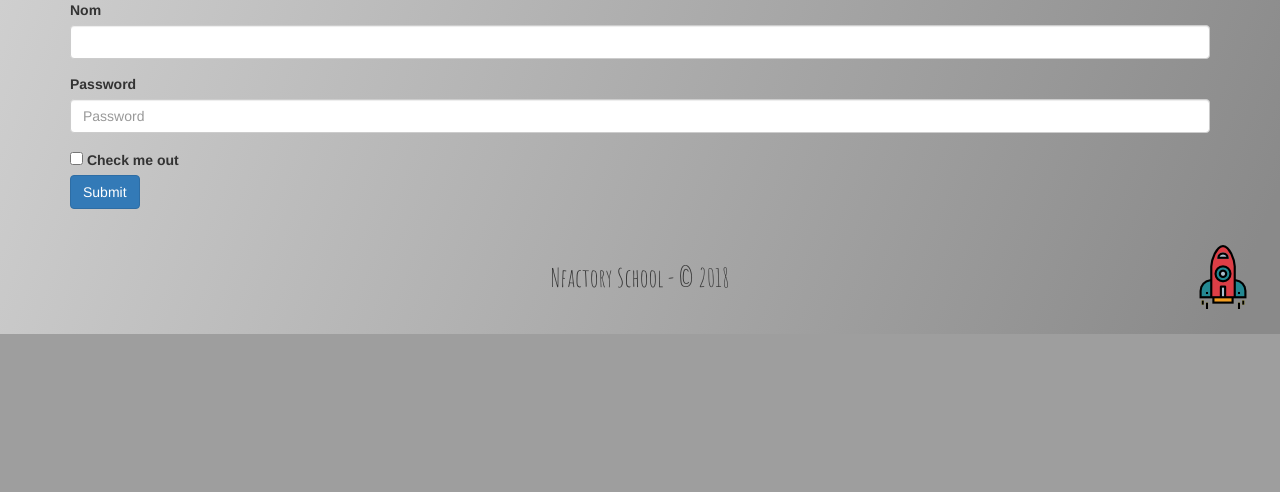
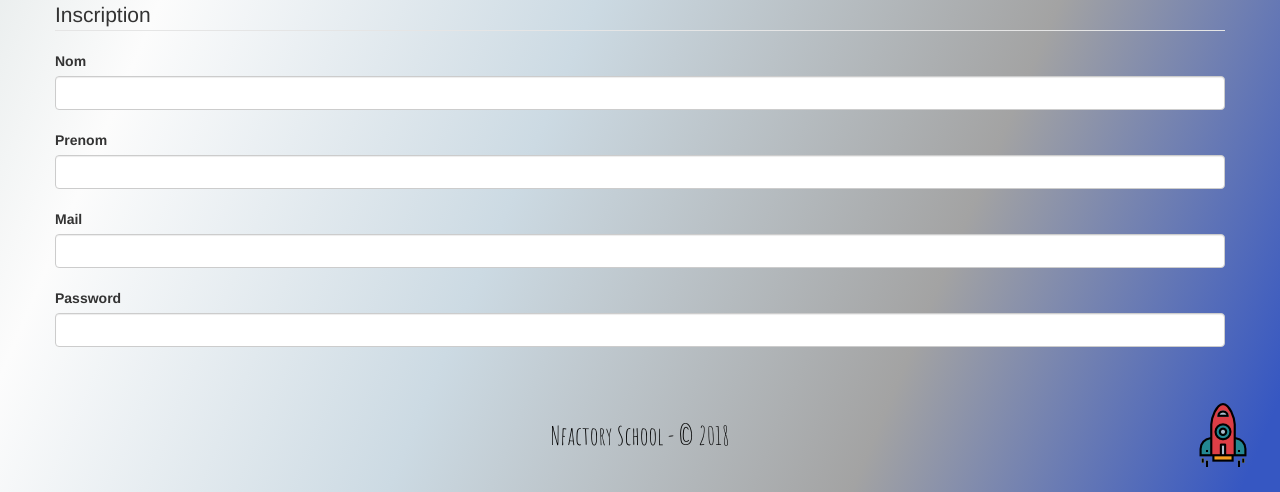
Before and after one commit to Romainrev/dailySpace2, a Symfony app: template templates/Inscription/inscription.html.twig in a window 1280 px wide. Shown: the part 800-1292 px from the top of the page. Before the commit the page ends 1134 px from the top, so only its background shows below. Run offline with Twig, Linux system fonts and the light colour scheme; the template is opened without the code that fills it, so the values that code supplies are empty; form fields are guessed from the names that the template uses; some libraries are stand-ins or nearby versions.

Commit message:
Modification de CSS / dernière retouche

```diff
--- a/public/css/home.css
+++ b/public/css/home.css
@@ -7,7 +7,7 @@ html, body {
     margin: 0;
     padding: 0;
     width: 100%;
-    background: linear-gradient(111.24892639023471deg, rgba(218, 218, 218,1) 5.533854166666667%,rgba(138, 138, 138,1) 96.67968749999999%);
+background : linear-gradient(113.04725084522124deg, rgba(220, 227, 227,1) 10.734375%,rgba(252, 252, 252,1) 27.381944444444443%,rgba(204, 218, 227,1) 51.19184027777777%,rgba(163, 163, 163,1) 76.55034722222221%,rgba(54, 87, 194,1) 97.84374999999999%)
 }
 
 h3 {
@@ -461,6 +446,7 @@ footer p {
     font-size: 1.8em;
     text-align: center;
     margin: auto;
+    color: #000000;
 }
 
 
@@ -546,3 +532,41 @@ footer p {
 .titreComments {
     margin-left: 20px;
 }
+.nom {
+    margin-bottom: 20px;
+}
+#users_nom {
+    width: 500px;
+    border-radius: 5px;
+}
+
+.prenom{
+    margin-bottom: 20px;
+}
+
+#users_prenom {
+    width: 500px;
+    border-radius: 5px;
+}
+
+.mail {
+    margin-bottom: 20px;
+}
+
+#users_mail{
+    width: 500px;
+    border-radius: 5px;
+}
+
+.password {
+    margin-bottom: 20px;
+}
+
+#users_password {
+    width: 300px;
+    border-radius: 5px;
+}
+
+#users_submit {
+    width:200px;
+}
--- a/src/Controller/dailySpace/IndexController.php
+++ b/src/Controller/dailySpace/IndexController.php
@@ -68,6 +68,7 @@ class IndexController extends Controller
         $commentaire = new Commentaire();
         $form= $this->createFormBuilder($commentaire)
             ->add('contenu',TextareaType::class,[
+                'label'=>false,
                 'attr'=>[
                     'placeholder'=>'Votre commentaire'
                 ]
--- a/templates/Inscription/inscription.html.twig
+++ b/templates/Inscription/inscription.html.twig
@@ -1,27 +1,29 @@
 {% extends 'layout.html.twig' %}
 {% block content %}
     <div class="container">
-        <form>
-            <div class="form-group">
+        <div class="row">
+            <form method="post">
+                <fieldset>
+                    <legend>Inscription</legend>
+                    <div class="nom">
+                        {{ form_row(form.nom) }}
+                    </div>
+                    <div class="prenom">
+                        {{ form_row(form.prenom) }}
+                    </div>
+                    <div class="mail">
+                        {{ form_row(form.mail) }}
+                    </div>
+                    <div class="password">
+                        {{ form_row(form.password) }}
+                    </div>
 
-                {{ form_row(form.nom) }}
+                    {{ form_end(form) }}
 
-            </div>
-            <div class="form-group">
-                <label for="exampleInputPassword1">Password</label>
-                <input type="password" class="form-control" id="exampleInputPassword1" placeholder="Password">
-            </div>
-            <div class="form-check">
-                <input type="checkbox" class="form-check-input" id="exampleCheck1">
-                <label class="form-check-label" for="exampleCheck1">Check me out</label>
-            </div>
-            <button type="submit" class="btn btn-primary">Submit</button>
-
-
-
-            {{ form_end(form) }}
-        </form>
-        {#{{ form(form) }}#}
+                    {#{{ form(form) }}#}
+                </fieldset>
+            </form>
+        </div>
     </div>
 
 {% endblock %}
--- a/templates/index/article.html.twig
+++ b/templates/index/article.html.twig
@@ -30,7 +30,7 @@
                             </div>
                         </div>
 
-                        Submit
+
                         <div class="form-group">
                             <div class="col-xs-7 col-xs-offset-3">
                                 {{ form_end(form) }}
--- a/templates/index/index.html.twig
+++ b/templates/index/index.html.twig
@@ -175,7 +175,7 @@ c1.739-1.362,2.045-3.876,0.684-5.615C139.067,244.417,126.557,242.894,117.931,249
             <a href="#">Pour aller plus loin</a><br><br>
         </div>
     </section>
-    <div class="line"></div>
+
 
 
 {% endblock %}
--- a/templates/index/systemeSolaire.html.twig
+++ b/templates/index/systemeSolaire.html.twig
@@ -3,7 +3,7 @@
 
     <div class="container">
         <article>
-            <p>Equipez-vous et venez prendre part à l'exploration de notre galaxie et bien plus ! </p>
+            <h4>Equipez-vous et venez prendre part à l'exploration de notre galaxie et bien plus encore ! </h4>
             <iframe src="https://www.solarsystemscope.com/iframe" width="100%" height="500" style="min-width:500px; min-height: 400px; border: 2px solid #0f5c6e;"></iframe>
 
 
@@ -16,7 +16,9 @@
 
             Le Système solaire est notre système planétaire, composé d'une étoile, le Soleil, et des objets célestes définis gravitant autour de lui : les huit planètes confirmées et leurs 175 satellites naturels connus (appelés usuellement des « lunes »), les cinq planètes naines et les milliards de petits corps (la grande majorité des astéroïdes et autres planètes mineures, les comètes, les poussières interplanétaires, etc.). Le système solaire fait partie de la galaxie appelée la Voie lactée et est situé à environ 8 kpc (∼26 100 a.l.) du centre galactique.
 
-            De façon schématique, le Système solaire est composé, outre le Soleil lui-même et par ordre de distance croissante à celui-ci, de quatre planètes telluriques internes, une ceinture d'astéroïdes composée de petits corps rocheux, quatre planètes géantes (deux géantes gazeuses et deux planètes géantes de glaces) externes et une seconde ceinture appelée ceinture de Kuiper, composée elle-même d’objets glacés. L'héliopause, limite magnétique du Système solaire, est définie par l'arrêt des vents solaires face au vent galactique. Bien au-delà se trouve le nuage d'Oort, sphère d’objets épars. La limite gravitationnelle du Système solaire, se situe bien plus loin encore, jusqu'à 1 ou 2 années-lumière du Soleil.
+            De façon schématique, le Système solaire est composé, outre le Soleil lui-même et par ordre de distance croissante à celui-ci, de quatre planètes telluriques internes, une ceinture d'astéroïdes composée de petits corps rocheux, quatre planètes géantes (deux géantes gazeuses et deux planètes géantes de glaces) externes et une seconde ceinture appelée ceinture de Kuiper, composée elle-même d’objets glacés.
+            <br>
+            L'héliopause, limite magnétique du Système solaire, est définie par l'arrêt des vents solaires face au vent galactique. Bien au-delà se trouve le nuage d'Oort, sphère d’objets épars. La limite gravitationnelle du Système solaire, se situe bien plus loin encore, jusqu'à 1 ou 2 années-lumière du Soleil.
 
             De la plus proche à la plus éloignée (du Soleil), les planètes du système sont Mercure, Vénus, la Terre, Mars, Jupiter, Saturne, Uranus et Neptune. Toutes ces planètes hormis les deux plus proches du Soleil possèdent des satellites en orbite et chacune des quatre planètes externes est entourée d’un système d'anneaux de poussière et d’autres particules. Toutes les planètes, sauf la Terre, ont été nommées d'après des dieux et déesses de la mythologie romaine.
 
```
Also changed, not shown: other parts of public/css/home.css (+32 -47 lines), templates/components/sidebar.html.twig (+7 -6 lines), public/images/earth.jpg (added).
